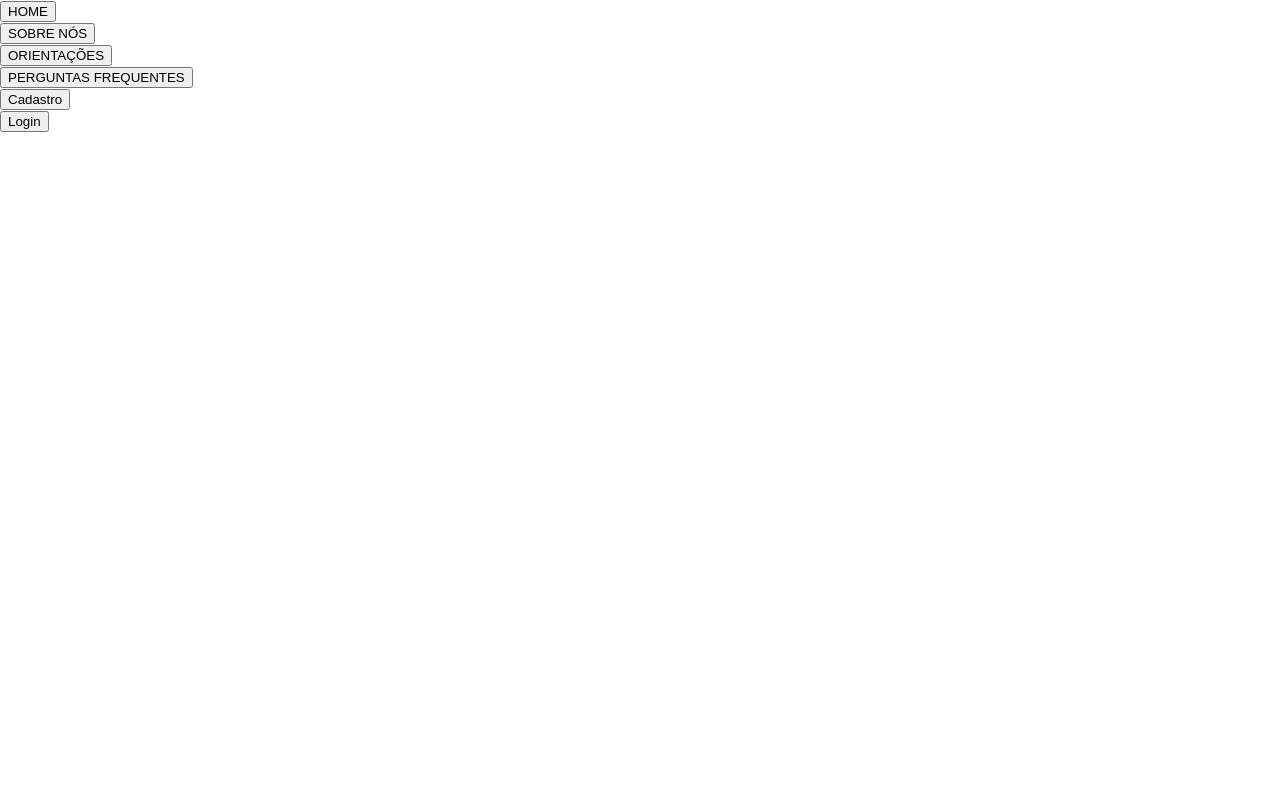
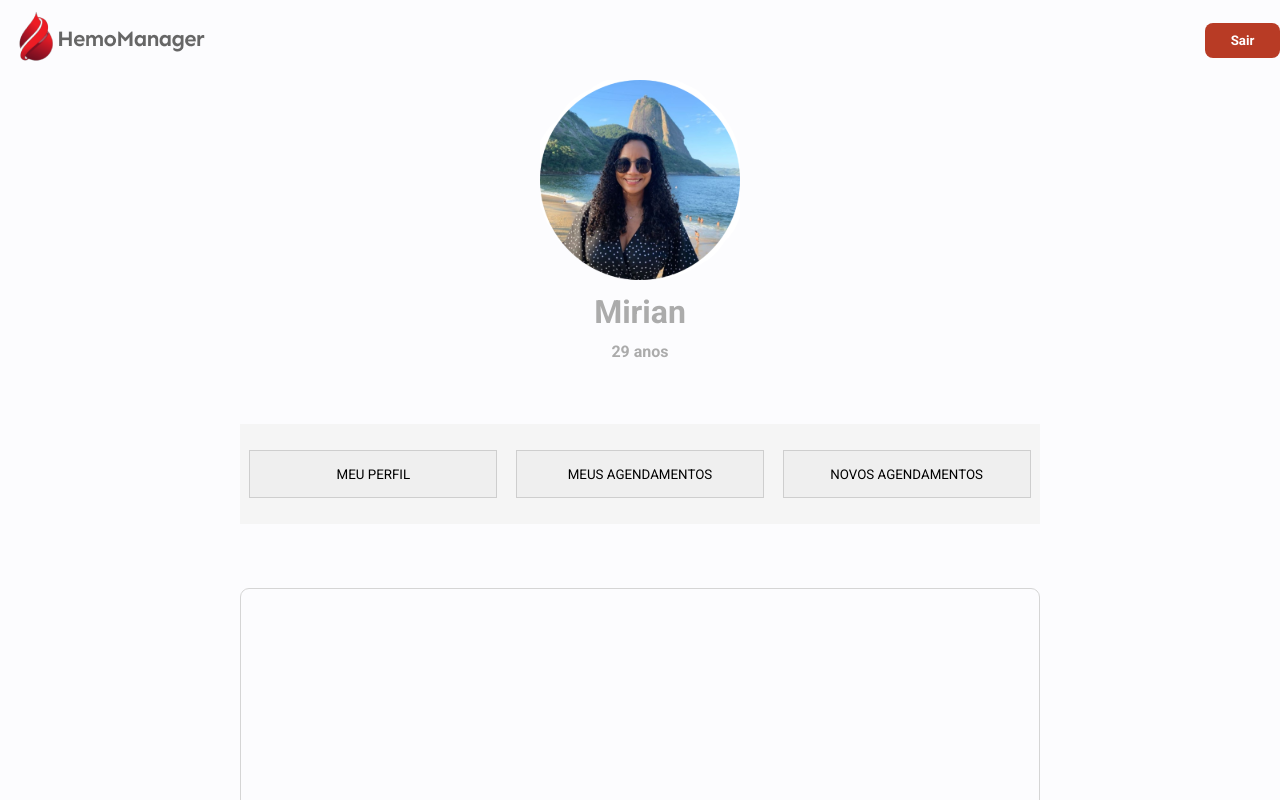
Before and after one commit to projeto-pi-3adsb/hemomanager-front, a React (Create React App) app in the folder hemomanager-front/: page / in a window 1280 px wide. Shown: the top 800 px of the page. Built offline with nearby package versions, Linux system fonts and the light colour scheme.

Commit message:
tela doador logado

```diff
--- a/hemomanager-front/package.json
+++ b/hemomanager-front/package.json
@@ -6,9 +6,11 @@
     "@testing-library/jest-dom": "^5.16.5",
     "@testing-library/react": "^13.4.0",
     "@testing-library/user-event": "^13.5.0",
+    "@types/styled-components": "^5.1.26",
     "react": "^18.2.0",
     "react-dom": "^18.2.0",
     "react-scripts": "5.0.1",
+    "styled-components": "^5.3.6",
     "web-vitals": "^2.1.4"
   },
   "scripts": {
--- a/hemomanager-front/public/index.html
+++ b/hemomanager-front/public/index.html
@@ -1,43 +1,26 @@
 <!DOCTYPE html>
 <html lang="en">
+
 <head>
   <meta charset="utf-8" />
-    <link rel="icon" href="%PUBLIC_URL%/favicon.ico" />
+  <link rel="preconnect" href="https://fonts.googleapis.com">
+<link rel="preconnect" href="https://fonts.gstatic.com" crossorigin>
+
+
   <meta name="viewport" content="width=device-width, initial-scale=1" />
-    <meta name="theme-color" content="#000000" />
-    <meta
-      name="description"
-      content="Web site created using create-react-app"
-    />
-    <link rel="apple-touch-icon" href="%PUBLIC_URL%/logo192.png" />
-    <!--
-      manifest.json provides metadata used when your web app is installed on a
-      user's mobile device or desktop. See https://developers.google.com/web/fundamentals/web-app-manifest/
-    -->
-    <link rel="manifest" href="%PUBLIC_URL%/manifest.json" />
-    <!--
-      Notice the use of %PUBLIC_URL% in the tags above.
-      It will be replaced with the URL of the `public` folder during the build.
-      Only files inside the `public` folder can be referenced from the HTML.
 
-      Unlike "/favicon.ico" or "favicon.ico", "%PUBLIC_URL%/favicon.ico" will
-      work correctly both with client-side routing and a non-root public URL.
-      Learn how to configure a non-root public URL by running `npm run build`.
-    -->
+  <meta name="description" content="Web site created using create-react-app" />
+
   <title>React App</title>
+
+
+  <link href="https://fonts.googleapis.com/css2?family=Roboto:ital,wght@0,400;0,500;0,700;1,400&display=swap" rel="stylesheet">
 </head>
+
 <body>
-    <noscript>You need to enable JavaScript to run this app.</noscript>
+
   <div id="root"></div>
-    <!--
-      This HTML file is a template.
-      If you open it directly in the browser, you will see an empty page.
 
-      You can add webfonts, meta tags, or analytics to this file.
-      The build step will place the bundled scripts into the <body> tag.
+</body>
 
-      To begin the development, run `npm start` or `yarn start`.
-      To create a production bundle, use `npm run build` or `yarn build`.
-    -->
-  </body>
 </html>
--- a/hemomanager-front/src/App.js
+++ b/hemomanager-front/src/App.js
@@ -1,24 +1,16 @@
 import logo from './logo.svg';
 import './App.css';
+import { Header } from './components/Header/Header';
+import { PerfilUsuario } from './components/PerfilUsuario';
+import { GlobalStyled } from './styles/global';
+
 
 function App() {
   return (
-    <div className="App">
-      <header className="App-header">
-        <img src={logo} className="App-logo" alt="logo" />
-        <p>
-          Edit <code>src/App.js</code> and save to reload.
-        </p>
-        <a
-          className="App-link"
-          href="https://reactjs.org"
-          target="_blank"
-          rel="noopener noreferrer"
-        >
-          Learn React
-        </a>
-      </header>
-    </div>
+    <>
+    <PerfilUsuario/>
+    <GlobalStyled/>
+    </>
   );
 }
 
--- /dev/null
+++ b/hemomanager-front/src/components/PerfilUsuario/index.jsx
@@ -0,0 +1,36 @@
+import { BarraOpcoes, Button, Header, InputGroup, Perfil } from "./styles";
+import logoImg from "../../assets/logotypes/logo-2.png"
+import mirian from "../../assets/mirian.svg"
+import { ButtonWithoutBorder } from "../shared/Buttons/ButtonWithoutBorder";
+
+export function PerfilUsuario() {
+
+    return (
+        <>
+            <Header>
+                <img src={logoImg} alt="" />
+
+                <Button> Sair </Button>
+
+            </Header>
+
+
+            <Perfil>
+                <img src={mirian}/>
+                <h1>Mirian</h1>
+                <h4>29 anos</h4>
+            </Perfil>
+
+            <BarraOpcoes>
+                <button>MEU PERFIL</button>
+                <button>MEUS AGENDAMENTOS</button>
+                <button>NOVOS AGENDAMENTOS</button>
+            </BarraOpcoes>
+
+            <InputGroup>
+
+            </InputGroup>
+        </>
+
+    )
+}
--- /dev/null
+++ b/hemomanager-front/src/components/PerfilUsuario/styles.js
@@ -0,0 +1,69 @@
+import styled from "styled-components";
+
+export const Header = styled.div`
+
+background-color: var(--background);
+align-items: center;
+display: flex;
+justify-content: space-between;
+height: 80px;
+width: 100%;
+`
+export const Button = styled.button`
+
+background-color: var(--background-button);
+font-family: "Roboto", sans-serif;
+border: none;
+color: white;
+border-radius: 8px;
+font-weight: 600;
+width: 75px;
+height: 35px;
+`
+
+export const Perfil = styled.div`
+
+display: flex;
+color: var(--cinza-claro);
+flex-direction: column;
+align-items: center;
+gap: 1rem;
+
+h1{
+    font-size: 2rem;
+}
+img{
+    height: 200px;
+}
+`
+
+export const BarraOpcoes = styled.div`
+
+margin: 4rem auto;
+width: 800px;
+height: 100px;
+background-color: var(--background-option-bar);
+display: flex;
+align-items: center;
+justify-content: space-around;
+
+button{
+    border: 1px solid var(--background-border-bar);
+    width: 248px;
+    height: 48px;
+}
+`
+
+export const InputGroup = styled.div`
+
+display: flex;
+flex-direction: column;
+justify-content: center;
+height: 500px;
+width: 800px;
+border-radius: 9px;
+border: 1px solid var(--input-border);
+margin: auto;
+`
+export const Input = styled.input`
+`
--- a/hemomanager-front/src/index.js
+++ b/hemomanager-front/src/index.js
@@ -1,14 +1,15 @@
 import React from 'react';
 import ReactDOM from 'react-dom/client';
 import './index.css';
-// import App from './App';
+import App from './App';
 import { Header } from './components/Header/Header';
 import reportWebVitals from './reportWebVitals';
 
 const root = ReactDOM.createRoot(document.getElementById('root'));
 root.render(
   <React.StrictMode>
-    <Header />
+    <App />
+
   </React.StrictMode>
 );
 
--- /dev/null
+++ b/hemomanager-front/src/styles/global.js
@@ -0,0 +1,117 @@
+import { createGlobalStyle } from "styled-components";
+
+export const GlobalStyled = createGlobalStyle`
+    :root {
+  --background: #FCFCFE;
+  --background-button: #B83B25;
+  --background-border-bar: #CECECE;
+  --background-option-bar: #F5F5F5;
+  --cinza-claro: #ABABAB;
+  --input-background: #e7e9ee;
+  --input-border: #d5d5d5;
+  --red: #e52e4d;
+  --blue: #286db5;
+  --blue-light: #328ae8;
+  --purple: #5429cc;
+  --purple-light: #6933ff;
+  --text-title: #363f5f;
+  --text-body: #969cb3;
+  --shape: #ffffff;
+  --green: #33cc95;
+  --black: #1c1c1c;
+  --gray: #64676b;
+}
+*,
+*:before,
+*:after {
+  box-sizing: border-box;
+  font-family: "Roboto", sans-serif;
+}
+
+html {
+  @media (max-inline-size: 1080px) {
+    font-size: 93.75%; // = 15px if scrren equal 750px;
+  }
+  @media (max-inline-size: 750px) {
+    font-size: 87.5%; // 14px if scrren equal 750px;
+  }
+}
+
+html,body,div,span,
+object,iframe,figure,h1,h2,h3,
+h4,h5,h6,p,blockquote,pre,
+a,code,em,img,small,strike,
+strong,sub,sup,tt,b,u,i,ol,ul,li,
+fieldset,form,label,table,caption,
+tbody,tfoot,thead,tr,th,td,
+main,canvas,embed,
+footer,header,nav,section,
+video {
+  margin: 0;
+  padding: 0;
+  border: 0;
+  font-size: 100%;
+  font: inherit;
+  vertical-align: baseline;
+  text-rendering: optimizeLegibility;
+  -webkit-font-smoothing: antialiased;
+  text-size-adjust: none;
+}
+
+footer,
+header,
+nav,
+section,
+main {
+  display: block;
+}
+
+
+ol,
+ul {
+  list-style: none;
+}
+
+blockquote,
+q {
+  quotes: none;
+}
+
+blockquote:before,
+blockquote:after,
+q:before,
+q:after {
+  content: "";
+  content: none;
+}
+
+
+input {
+  -webkit-appearance: none;
+  border-radius: 0;
+}
+html,
+body {
+  block-size: 100%;
+}
+body {
+  background: var(--background);
+  -webkit-font-smoothing: antialiased;
+  font-family: 'Roboto', sans-serif;
+  line-height: 1;
+}
+
+button{
+  cursor: pointer;
+}
+
+[disabled]{
+  opacity: 0.6;
+  cursor: not-allowed;
+}
+
+h1, h2, h3, h4, h5, h6, strong {
+  font-weight: 600;
+}
+
+`;
```
Also changed, not shown: hemomanager-front/src/assets/mirian.svg (added), 1 other file (tests, documents, lock files or other folders). Lines whose indentation alone changed are shown as unchanged.
